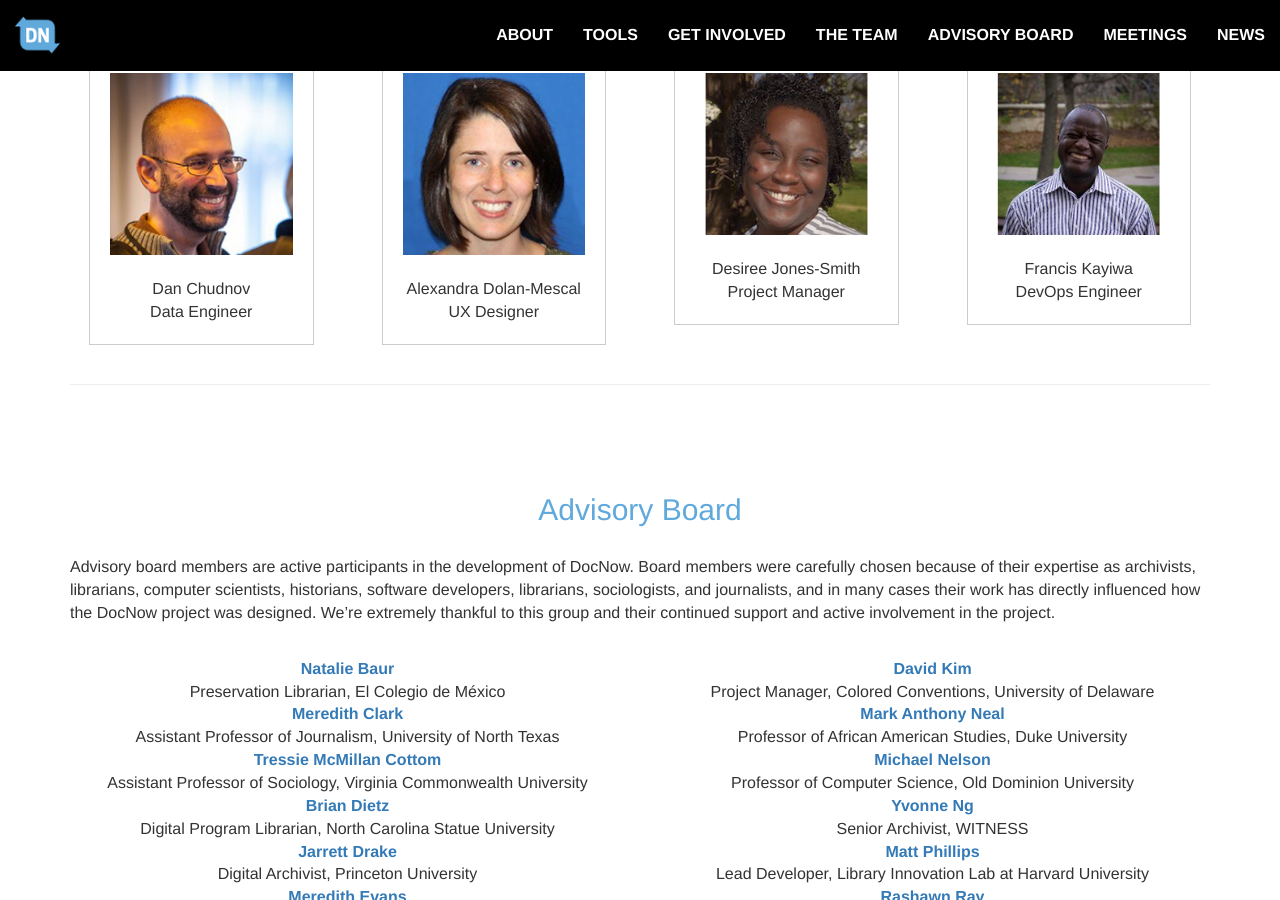
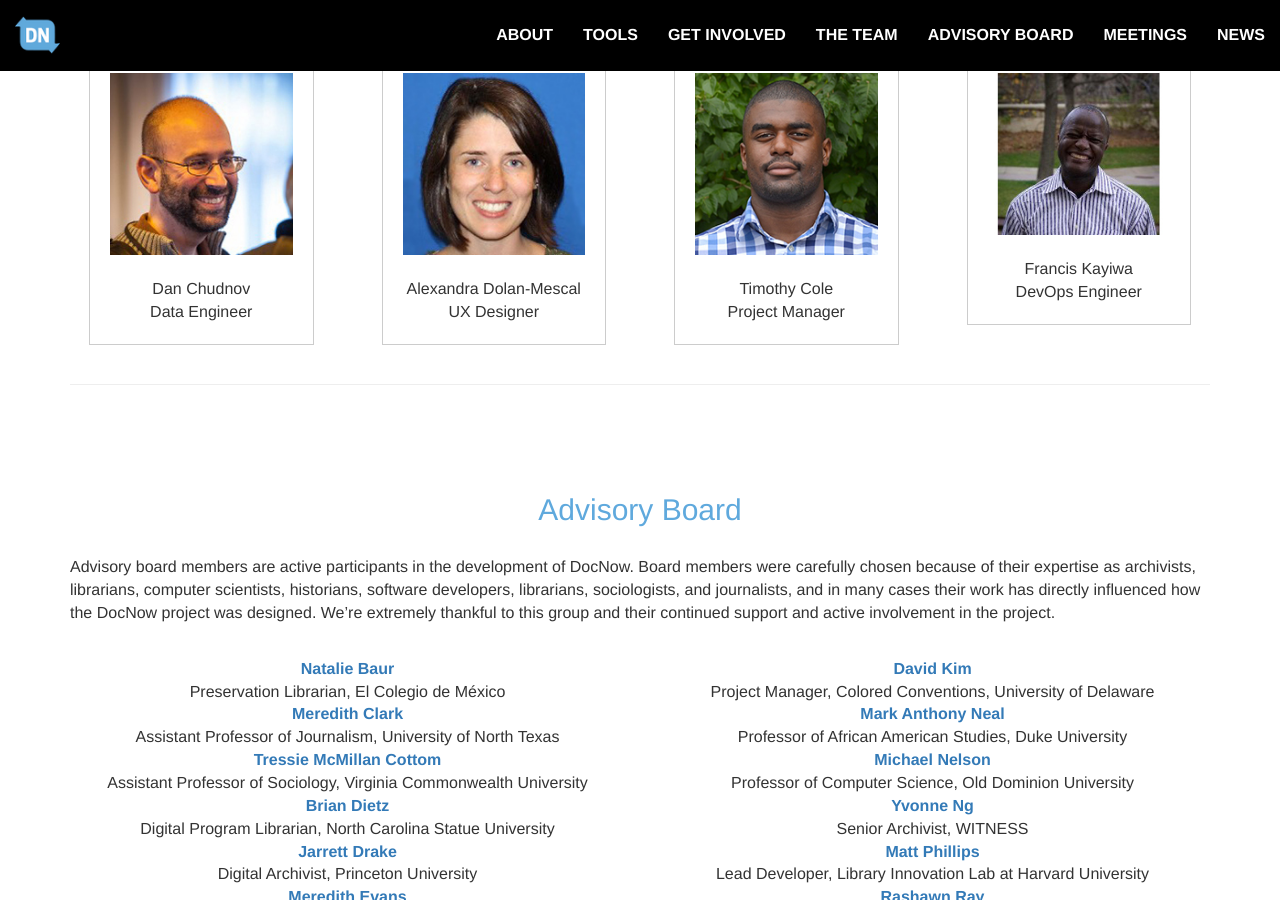
Before and after one commit to DocNow/docnow.github.io, a Jekyll site: the page built from index.html, in a window 1280 px wide and 900 px high, scrolled down 2687 px. Built offline with Jekyll 4.4.1, drawn with Linux system fonts in a browser that asks for light colours.

Commit message:
add timothy
remove desiree

```diff
--- a/index.html
+++ b/index.html
@@ -225,8 +225,8 @@
                 </div>
                 <div class="col-lg-3 col-md-6">
                     <div class="person">
-                        <img class="img-responsive center-block" src="{{ site.baseurl }}/img/desiree.jpg" alt="Desiree Jones-Smith" /><br>
-                        Desiree Jones-Smith<br>
+                        <img class="img-responsive center-block" src="{{ site.baseurl }}/img/timothy.jpg" alt="Timothy Cole" /><br>
+                        Timothy Cole<br>
                         Project Manager
                     </div>
                 </div>
```
Also changed, not shown: img/timothy.jpg (added).
